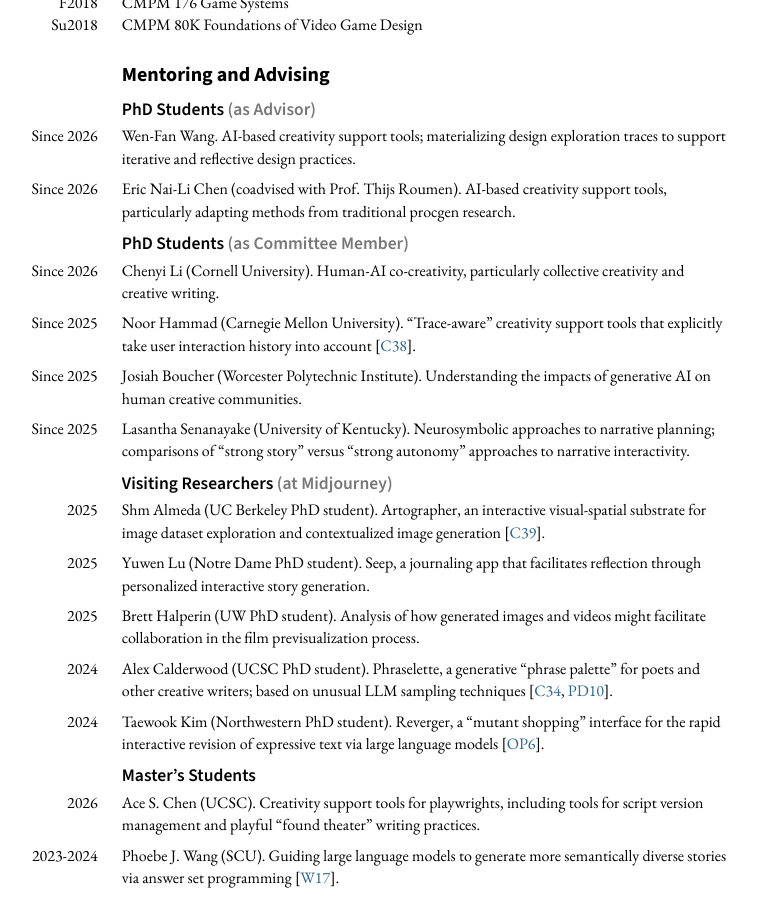
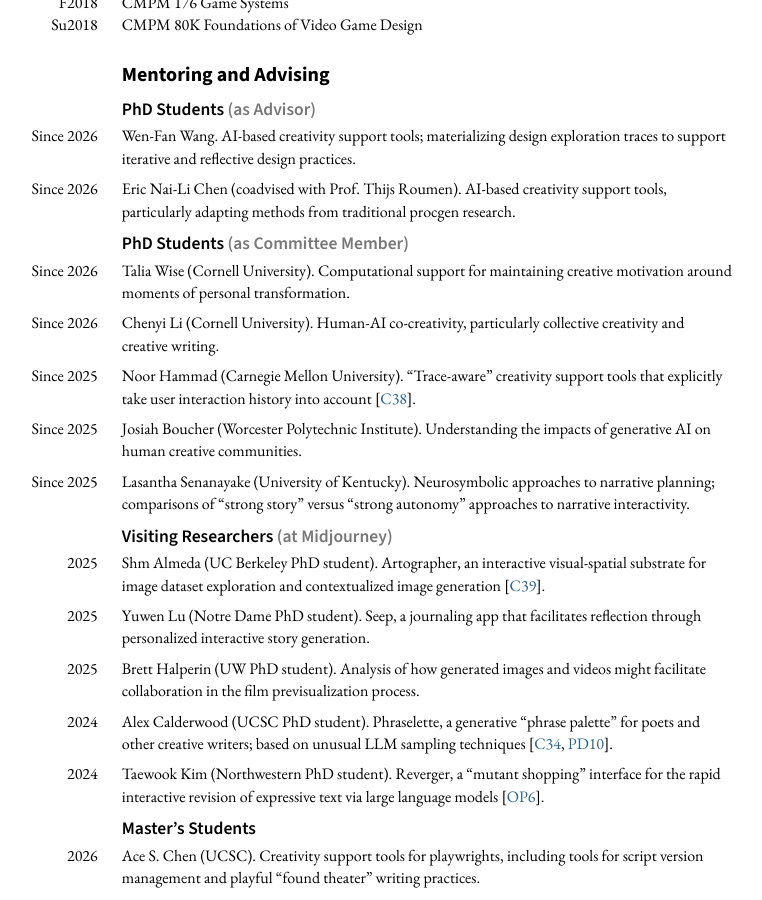
Before and after one commit to mkremins/mkremins.github.io, a Jekyll site: the page built from cv/index.html, in a window 1280 px wide and 900 px high, scrolled down 14059 px. Shown: the whole window, without its empty margins (261-1023 px from the left). Built offline with Jekyll 4.4.1, drawn with Linux system fonts in a browser that asks for light colours.

Commit message:
Add Talia

```diff
--- a/cv/index.html
+++ b/cv/index.html
@@ -411,6 +411,10 @@ layout: null
       <h3>PhD Students <span class="header-note">(as Committee Member)</span></h3>
       <div class="dated-entry">
         <div class="dated-date">Since 2026</div>
+        <div class="dated-content">Talia Wise (Cornell University). Computational support for maintaining creative motivation around moments of personal transformation.</div>
+      </div>
+      <div class="dated-entry">
+        <div class="dated-date">Since 2026</div>
         <div class="dated-content">Chenyi Li (Cornell University). Human-AI co-creativity, particularly collective creativity and creative writing.</div>
       </div>
       <div class="dated-entry">
```
